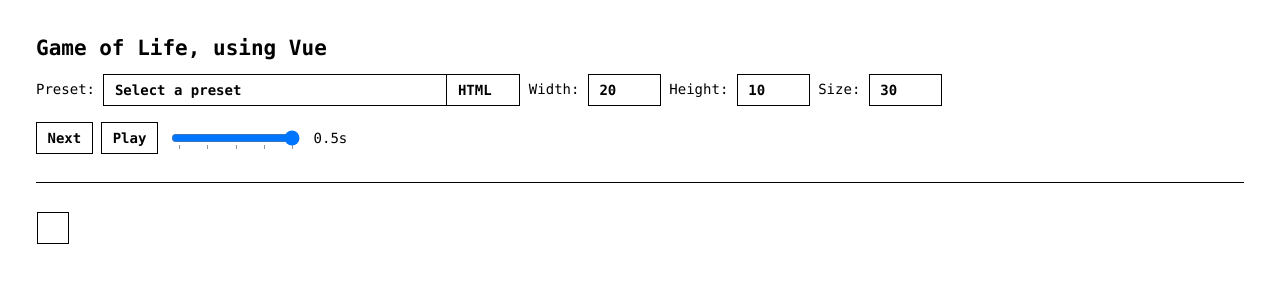
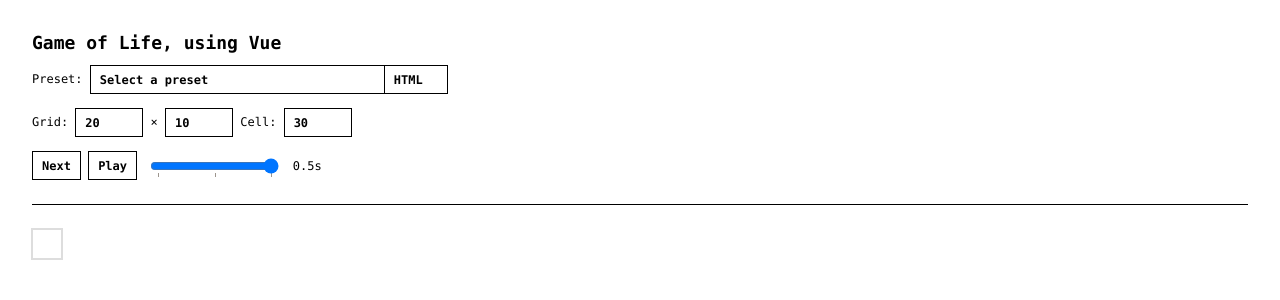
Before and after one commit to andreipfeiffer/game-of-life-vite-vue, a Vue app: page / in a window 1280 px wide. Shown: the top 300 px of the page. Built offline with nearby package versions, Linux system fonts and the light colour scheme.

Commit message:
UI changes

```diff
--- a/src/components/App.vue
+++ b/src/components/App.vue
@@ -69,7 +69,7 @@ body {
 }
 
 html {
-  font-size: 14px;
+  font-size: 12px;
 }
 
 input:not([type="range"]):not([type="checkbox"]),
@@ -88,7 +88,8 @@ textarea {
 
   border-radius: 0;
   font-size: 1rem;
-  padding: 0.5rem 0.75rem;
+  height: 2.25em;
+  padding: 0 0.75rem;
   font-weight: bold;
 
   box-sizing: content-box;
--- a/src/components/Life.vue
+++ b/src/components/Life.vue
@@ -26,8 +26,10 @@ const style = computed(() => ({ '--size': `${props.size}px` }));
   display: flex;
   flex-direction: column;
   width: fit-content;
+  box-shadow: 0 0 0 1px#00000022;
 }
 .life.small-size {
   border: 1px black solid;
+  box-shadow: none;
 }
 </style>
--- a/src/components/LifeCell.vue
+++ b/src/components/LifeCell.vue
@@ -14,8 +14,7 @@ defineProps<{
 .cell {
   display: inline-block;
   background-color: white;
-  border: 1px black solid;
-  margin: 1px;
+  box-shadow: inset 0 0 0 1px#00000022;
   padding: 0;
   width: var(--size);
   height: var(--size);
@@ -24,7 +23,7 @@ defineProps<{
   background-color: black;
 }
 .small-size .cell {
-  border: 0;
+  box-shadow: none;
   margin: 0;
 }
 </style>
--- a/src/components/Settings.vue
+++ b/src/components/Settings.vue
@@ -11,23 +11,23 @@
       <option value="html">HTML</option>
       <option value="canvas">Canvas</option>
     </select>
-    Width:
+    <br />
+    <br />
+    Grid:
     <input
       type="number"
       v-model.number="store.width"
       maxlength="3"
       class="input"
-      readonly
     />
-    Height:
+    &times;
     <input
       type="number"
       v-model.number="store.height"
       maxlength="3"
       class="input"
-      readonly
     />
-    Size:
+    Cell:
     <input
       type="number"
       v-model.number="store.size"
@@ -47,7 +47,7 @@
         type="range"
         v-model.number="store.lifetime"
         min="1"
-        max="5"
+        v-bind:max="Object.keys(LifetimeValues).length"
         list="lifetime-options"
         style="margin: 0 1em;"
       />
@@ -96,6 +96,6 @@ function reloadPreset() {
 
 <style scoped>
 .input {
-  width: 50px;
+  width: 4em;
 }
 </style>
--- a/src/constants.ts
+++ b/src/constants.ts
@@ -6,8 +6,6 @@ export const LifetimeValues: Record<
   { value: number; label: string }
 > = Object.freeze({
   1: { value: 1, label: "requestAnimationFrame()" },
-  2: { value: 16, label: "16ms" },
-  3: { value: 100, label: "100ms" },
-  4: { value: 300, label: "300ms" },
-  5: { value: 500, label: "0.5s" },
+  2: { value: 100, label: "100ms" },
+  3: { value: 500, label: "0.5s" },
 });
--- a/src/store.ts
+++ b/src/store.ts
@@ -13,7 +13,6 @@ export const store = reactive({
   height: 10,
   size: 30,
   preset: "",
-  // population,
 
   togglePlay() {
     this.play = !this.play;
```
